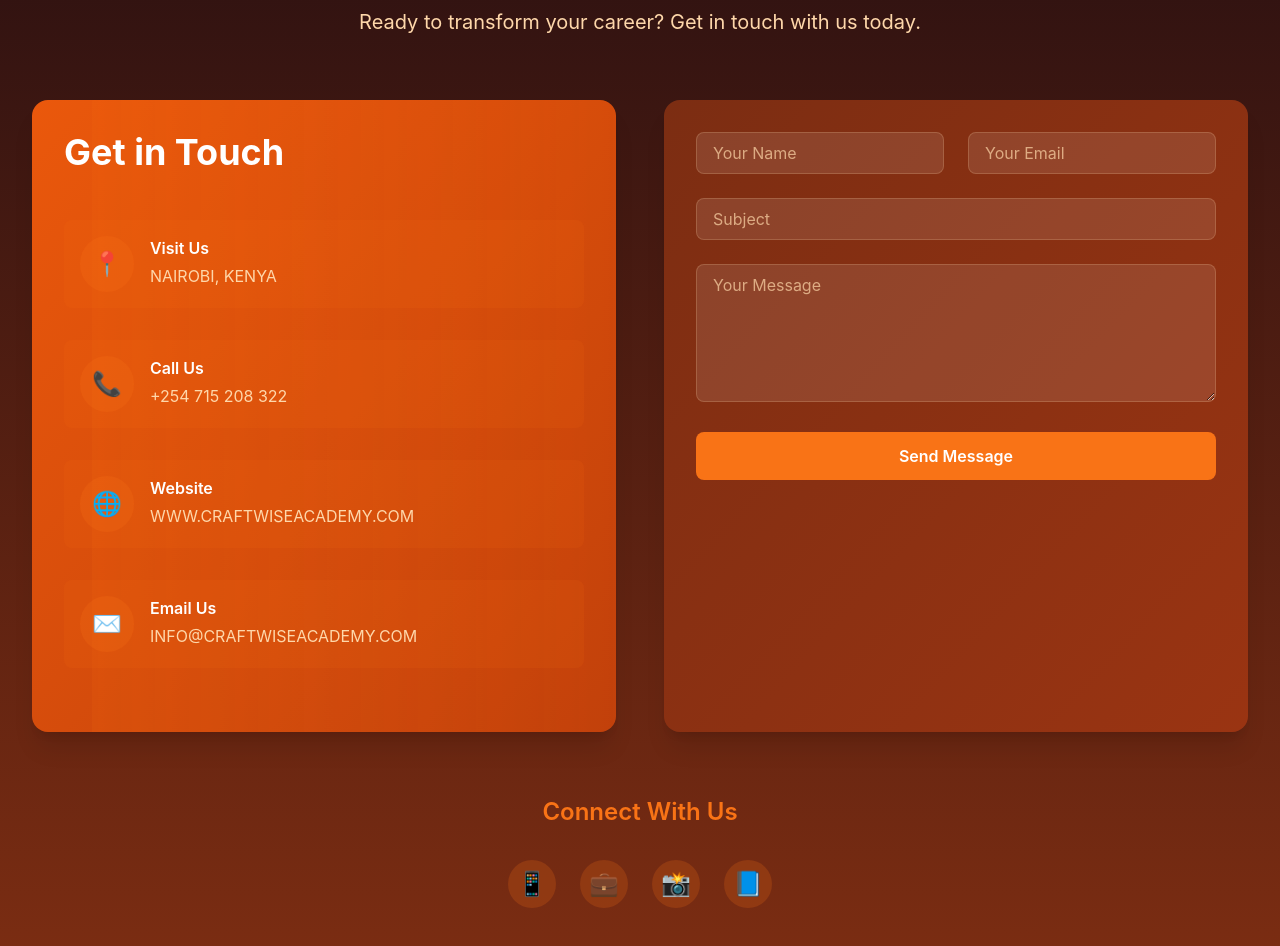
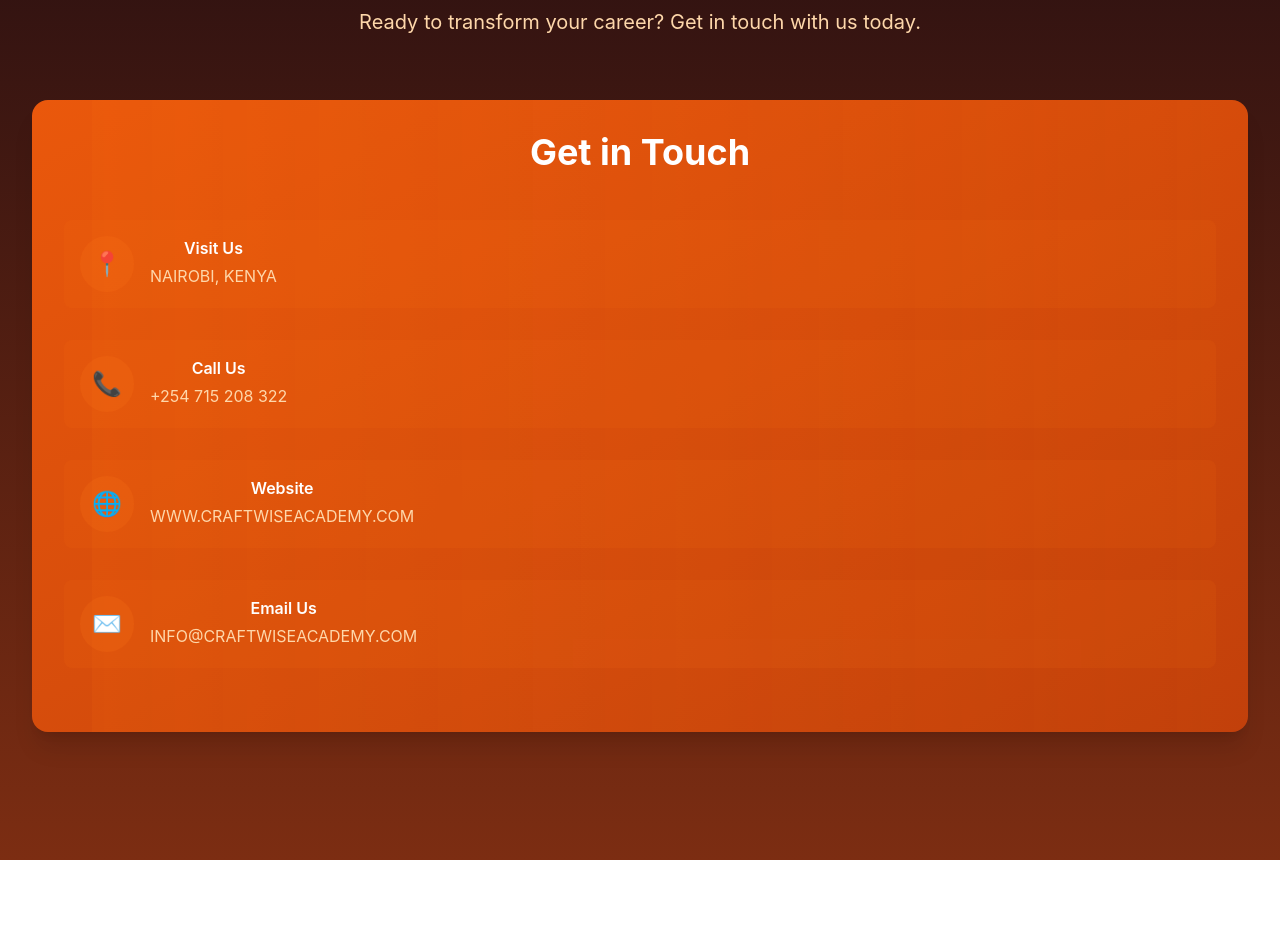
Before and after one commit to Gift-World/craftwise-academy, a React (Vite) app: page /contact in a window 1280 px wide. Shown: the part 120-1066 px from the top of the page. After the commit the page ends 980 px from the top, so only its background shows below. Built offline with nearby package versions, Linux system fonts and the light colour scheme.

Commit message:
`Removed SocialLinks component and related code, updated ContactSection and Programs pages to remove SocialLinks, and added Footer component to BenefitsSection and Programs pages.`

```diff
--- a/src/components/Benefits/BenefitsSection.jsx
+++ b/src/components/Benefits/BenefitsSection.jsx
@@ -1,6 +1,7 @@
 import { motion } from 'framer-motion';
 import { useInView } from 'react-intersection-observer';
 import BenefitCard from './BenefitCard';
+import Footer from '../Footer/Footer';
 
 const benefits = [
   {
@@ -42,6 +43,7 @@
   });
 
   return (
+    <div>
     <div className="min-h-screen bg-gradient-to-b from-white to-orange-50 py-16">
       <div className="max-w-7xl mx-auto px-4 sm:px-6 lg:px-8">
         <motion.div
@@ -59,7 +61,11 @@
           </div>
         </motion.div>
       </div>
+
     </div>
+    <Footer />
+    </div>
+
   );
 };
 
--- a/src/components/Contact/ContactSection.jsx
+++ b/src/components/Contact/ContactSection.jsx
@@ -1,8 +1,6 @@
 import { motion } from 'framer-motion';
 import { useInView } from 'react-intersection-observer';
 import ContactInfo from './ContactInfo';
-import ContactForm from './ContactForm';
-import SocialLinks from './SocialLinks';
 
 const ContactSection = () => {
   const [ref, inView] = useInView({
@@ -26,12 +24,10 @@
           </p>
         </motion.div>
 
-        <div className="grid grid-cols-1 lg:grid-cols-2 gap-12">
+        <div className="text-center">
           <ContactInfo />
 
-          <div className="bg-gradient-to-br from-orange-900 to-orange-800 p-8 rounded-2xl shadow-xl">
-            <ContactForm />
-          </div>
+
         </div>
 
         <motion.div
@@ -40,10 +36,7 @@
           transition={{ delay: 1 }}
           className="mt-16"
         >
-          <h3 className="text-2xl font-semibold text-orange-500 text-center mb-8">
-            Connect With Us
-          </h3>
-          <SocialLinks />
+
         </motion.div>
       </div>
     </div>
--- a/src/components/Contact/SocialLinks.jsx
+++ /dev/null
@@ -1,31 +0,0 @@
-import { motion } from 'framer-motion';
-
-const socialLinks = [
-  { icon: "📱", label: "Twitter", url: "#", delay: 0.2 },
-  { icon: "💼", label: "LinkedIn", url: "#", delay: 0.3 },
-  { icon: "📸", label: "Instagram", url: "#", delay: 0.4 },
-  { icon: "📘", label: "Facebook", url: "#", delay: 0.5 }
-];
-
-const SocialLinks = () => {
-  return (
-    <div className="flex justify-center space-x-6">
-      {socialLinks.map((social, index) => (
-        <motion.a
-          key={index}
-          href={social.url}
-          initial={{ opacity: 0, y: 20 }}
-          whileInView={{ opacity: 1, y: 0 }}
-          viewport={{ once: true }}
-          transition={{ delay: social.delay }}
-          whileHover={{ scale: 1.2 }}
-          className="w-12 h-12 bg-orange-500/20 rounded-full flex items-center justify-center text-2xl hover:bg-orange-500/30 transition-colors"
-        >
-          {social.icon}
-        </motion.a>
-      ))}
-    </div>
-  );
-};
-
-export default SocialLinks;
--- a/src/components/Navbar.jsx
+++ b/src/components/Navbar.jsx
@@ -20,6 +20,7 @@
               Home
             </Link>
 
+
             <Link to="/benefits" className="inline-flex items-center px-1 pt-1 text-gray-700 hover:text-orange-500 transition-colors focus:outline-none">
               Benefits
             </Link>
--- a/src/pages/Programs.jsx
+++ b/src/pages/Programs.jsx
@@ -1,6 +1,7 @@
 import { motion } from 'framer-motion';
 import { useInView } from 'react-intersection-observer';
 import ProgramCard from '../components/Programs/ProgramCard';
+import Footer from '../components/Footer/Footer';
 
 const programs = [
   {
@@ -150,6 +151,7 @@
           </div>
         </motion.div>
       </div>
+      <Footer />
     </div>
   );
 };
```
